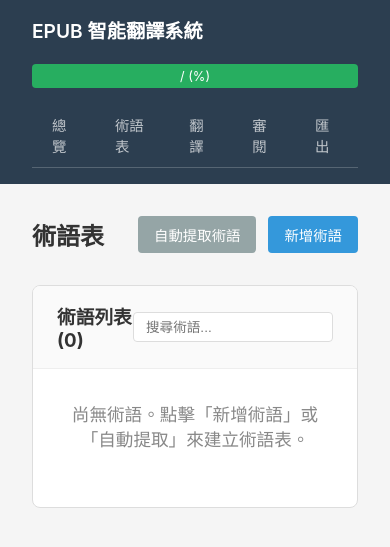
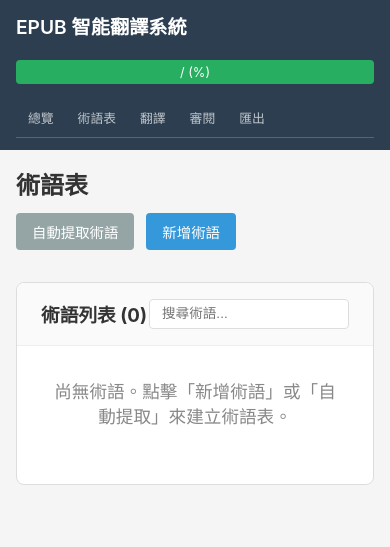
Before and after one commit to november295536/epub-translator, a Flask app: template src/web/templates/project/glossary.html in a window 390 px wide. Shown: the top 547 px of the page. Run offline with Flask 3, Linux system fonts and the light colour scheme; the template is opened without the code that fills it, so the values that code supplies are empty.

Commit message:
feat(web): add responsive design, file validation, and fix toast system
Add mobile-responsive CSS with stacked layouts for small screens,
50MB file size validation on EPUB upload, and fix toast notification
system to properly update Alpine.js state.

```diff
--- a/src/web/static/style.css
+++ b/src/web/static/style.css
@@ -1116,3 +1116,97 @@ button {
 .export-file-table td:last-child {
     width: 80px;
 }
+
+/* Responsive design */
+@media (max-width: 768px) {
+    header {
+        padding: 0.75rem 1rem;
+    }
+
+    .main-content {
+        padding: 1rem;
+    }
+
+    /* Tabs: scrollable on mobile */
+    .tabs {
+        overflow-x: auto;
+        -webkit-overflow-scrolling: touch;
+    }
+
+    .tab {
+        padding: 0.5rem 0.75rem;
+        font-size: 0.8rem;
+        white-space: nowrap;
+    }
+
+    /* Project grid: single column */
+    .project-grid {
+        grid-template-columns: 1fr;
+    }
+
+    /* Stats row: wrap */
+    .stats-row {
+        flex-wrap: wrap;
+    }
+
+    .stat-card {
+        min-width: calc(50% - 0.5rem);
+    }
+
+    /* Chapter table: make responsive */
+    .chapter-table td:last-child {
+        width: auto;
+    }
+
+    /* Review layout: stack vertically */
+    .review-layout {
+        flex-direction: column;
+        margin: -1rem;
+    }
+
+    .review-sidebar {
+        width: 100%;
+        border-right: none;
+        border-bottom: 1px solid #ddd;
+        max-height: 200px;
+        overflow-y: auto;
+    }
+
+    /* Segment body: stack vertically */
+    .segment-body {
+        flex-direction: column;
+    }
+
+    /* Export format options: stack */
+    .export-formats {
+        flex-direction: column;
+    }
+
+    /* Upload area */
+    .upload-container {
+        max-width: 100%;
+    }
+
+    /* Metadata grid: single column */
+    .metadata-grid {
+        grid-template-columns: 1fr;
+    }
+
+    /* Form row: stack */
+    .form-row {
+        flex-direction: column;
+    }
+
+    /* Page header: stack */
+    .page-header {
+        flex-direction: column;
+        gap: 0.75rem;
+        align-items: flex-start;
+    }
+
+    /* Glossary table: horizontal scroll */
+    .glossary-table {
+        display: block;
+        overflow-x: auto;
+    }
+}
--- a/src/web/templates/base.html
+++ b/src/web/templates/base.html
@@ -42,15 +42,18 @@
     <script>
     // Global toast function
     function showToast(message, type = 'success') {
-        const event = new CustomEvent('show-toast', { detail: { message, type } });
-        document.dispatchEvent(event);
+        const body = document.querySelector('body');
+        if (body && body.__x) {
+            body.__x.$data.toast = { show: true, message, type };
+        } else {
+            // Fallback: use Alpine.evaluate
+            const el = document.querySelector('[x-data]');
+            if (el && el._x_dataStack) {
+                const data = el._x_dataStack[0];
+                data.toast = { show: true, message, type };
+            }
+        }
     }
-
-    document.addEventListener('alpine:init', () => {
-        document.addEventListener('show-toast', (e) => {
-            Alpine.store('toast', e.detail);
-        });
-    });
     </script>
     {% block scripts %}{% endblock %}
 </body>
--- a/src/web/templates/new_project.html
+++ b/src/web/templates/new_project.html
@@ -132,6 +132,12 @@ function uploadManager() {
                 return;
             }
 
+            const maxSize = 50 * 1024 * 1024; // 50MB
+            if (file.size > maxSize) {
+                this.error = '檔案過大，上限為 50MB';
+                return;
+            }
+
             this.file = file;
             this.error = null;
             this.uploading = true;
```
